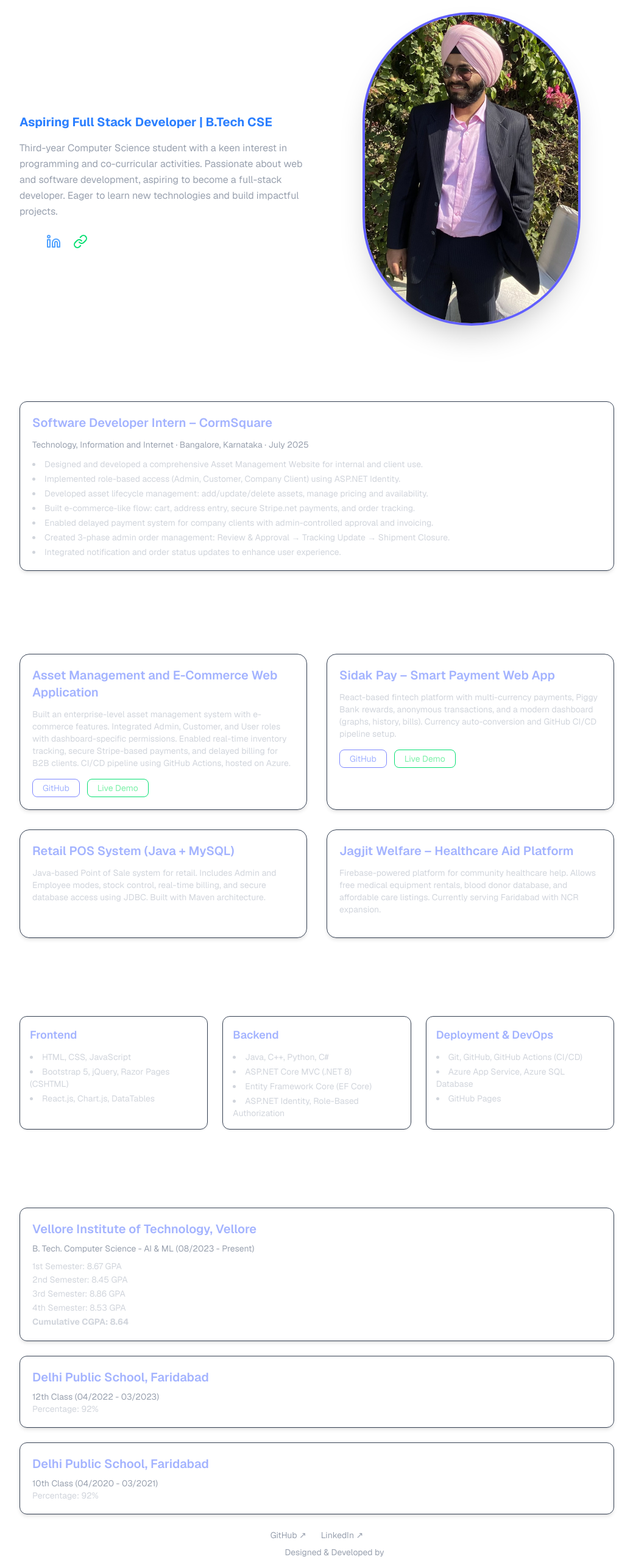
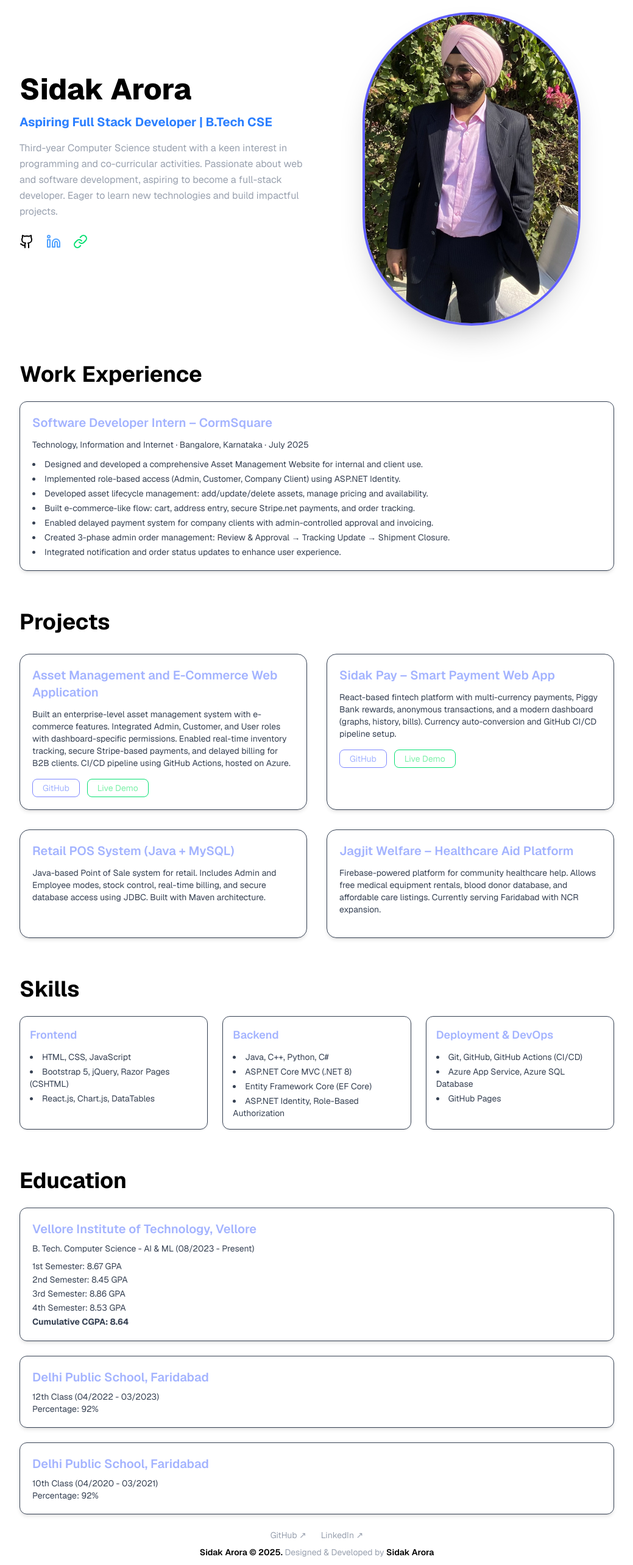
Before and after one commit to siidakk/Sidak-Portfolio, a Next.js app: page / in a window 1280 px wide. Shown: the part 80-2646 px from the top of the page at 61% size, without its empty margins (120-1159 px from the left). Built offline with nearby package versions, Linux system fonts and the light colour scheme.

Commit message:
Initial commit

```diff
--- a/app/page.js
+++ b/app/page.js
@@ -49,7 +49,7 @@ function Home() {
           onClick={scrollToTop}
           initial={{ opacity: 0 }}
           animate={{ opacity: 1 }}
-          className="fixed bottom-6 right-6 p-3 rounded-full bg-indigo-600 text-white shadow-lg hover:bg-indigo-700 transition z-50"
+          className="fixed bottom-6 right-6 p-3 rounded-full bg-indigo-600 text-black dark:text-white shadow-lg hover:bg-indigo-700 transition z-50"
         >
           <ArrowUp className="w-5 h-5" />
         </motion.button>
@@ -62,7 +62,7 @@ function Home() {
           animate={{ opacity: 1, x: 0 }}
           transition={{ duration: 1 }}
         >
-          <h1 className="text-5xl font-extrabold mb-4 text-white">Sidak Arora</h1>
+          <h1 className="text-5xl font-extrabold mb-4 text-black dark:text-white">Sidak Arora</h1>
           <p className="text-xl font-bold mb-4 text-blue-500">Aspiring Full Stack Developer | B.Tech CSE</p>
           <p className="text-base mb-6 text-gray-400 leading-relaxed">
             Third-year Computer Science student with a keen interest in programming and co-curricular activities.
@@ -71,7 +71,7 @@ function Home() {
           </p>
           <div className="flex gap-5 mb-6">
             <a href="https://github.com/siidakk" target="_blank">
-              <Github className="w-6 h-6 text-white hover:text-gray-200 transition duration-300" />
+              <Github className="w-6 h-6 text-black dark:text-white hover:text-gray-200 transition duration-300" />
             </a>
             <a href="https://www.linkedin.com/in/sidakarora" target="_blank">
               <Linkedin className="w-6 h-6 text-blue-400 hover:text-blue-500 transition duration-300" />
@@ -101,7 +101,7 @@ function Home() {
       {/* Work Experience Section */}
       <motion.h2
         id="work"
-        className="text-4xl font-bold mt-16 mb-6 text-white"
+        className="text-4xl font-bold mt-16 mb-6 text-black dark:text-white"
         initial={{ opacity: 0, y: 20 }}
         whileInView={{ opacity: 1, y: 0 }}
         viewport={{ once: true }}
@@ -117,8 +117,8 @@ function Home() {
         transition={{ duration: 0.6, delay: 0.2 }}
       >
         <h3 className="text-xl font-semibold text-indigo-300">Software Developer Intern – CormSquare</h3>
-        <p className="text-gray-400 text-sm">Technology, Information and Internet · Bangalore, Karnataka · July 2025</p>
-        <ul className="list-disc list-inside text-gray-300 text-sm mt-2 space-y-1">
+        <p className="text-gray-700 dark:text-gray-400 text-sm">Technology, Information and Internet · Bangalore, Karnataka · July 2025</p>
+        <ul className="list-disc list-inside text-gray-700 dark:text-gray-300 text-sm mt-2 space-y-1">
           <li>Designed and developed a comprehensive Asset Management Website for internal and client use.</li>
           <li>Implemented role-based access (Admin, Customer, Company Client) using ASP.NET Identity.</li>
           <li>Developed asset lifecycle management: add/update/delete assets, manage pricing and availability.</li>
@@ -133,7 +133,7 @@ function Home() {
 
 
       {/* Projects Section */}
-      <h2 id="projects" className="text-4xl font-bold mt-16 mb-8 text-white">Projects</h2>
+      <h2 id="projects" className="text-4xl font-bold mt-16 mb-8 text-black dark:text-white">Projects</h2>
       <div className="grid grid-cols-1 md:grid-cols-2 gap-8">
         {[
           {
@@ -166,7 +166,7 @@ function Home() {
             transition={{ duration: 0.6, delay: idx * 0.2 }}
           >
             <h3 className="text-xl font-semibold mb-3 text-indigo-300">{proj.title}</h3>
-            <p className="text-sm text-gray-300 mb-4">{proj.desc}</p>
+            <p className="text-sm text-gray-700 dark:text-gray-300 mb-4">{proj.desc}</p>
             {proj.github && (
               <div className="flex gap-3">
                 <a href={proj.github} target="_blank">
@@ -186,7 +186,7 @@ function Home() {
       </div>
 
       {/* Skills Section */}
-      <h2 id="skills" className="text-4xl font-bold mt-16 mb-6 text-white">Skills</h2>
+      <h2 id="skills" className="text-4xl font-bold mt-16 mb-6 text-black dark:text-white">Skills</h2>
       <div className="grid grid-cols-1 md:grid-cols-3 gap-6 text-sm">
         {[
           {
@@ -211,7 +211,7 @@ function Home() {
             transition={{ duration: 0.5, delay: idx * 0.2 }}
           >
             <h4 className="font-semibold text-lg text-indigo-300 mb-3">{skill.title}</h4>
-            <ul className="list-disc list-inside text-gray-300 space-y-1">
+            <ul className="list-disc list-inside text-gray-700 dark:text-gray-300 space-y-1">
               {skill.items.map((item, i) => (
                 <li key={i}>{item}</li>
               ))}
@@ -224,7 +224,7 @@ function Home() {
       {/* Education Section */}
       <motion.h2
       id="education"
-        className="text-4xl font-bold mt-16 mb-6 text-white"
+        className="text-4xl font-bold mt-16 mb-6 text-black dark:text-white"
         initial={{ opacity: 0, y: 20 }}
         whileInView={{ opacity: 1, y: 0 }}
         viewport={{ once: true }}
@@ -241,8 +241,8 @@ function Home() {
       >
         <div className="bg-white/10 backdrop-blur-md p-5 rounded-xl border border-gray-700 shadow-md">
           <h3 className="text-xl font-semibold text-indigo-300 mb-2">Vellore Institute of Technology, Vellore</h3>
-          <p className="text-gray-400 text-sm">B. Tech. Computer Science - AI & ML (08/2023 - Present)</p>
-          <p className="text-gray-300 text-sm mt-2 leading-relaxed">
+          <p className="text-gray-700 dark:text-gray-400 text-sm">B. Tech. Computer Science - AI & ML (08/2023 - Present)</p>
+          <p className="text-gray-700 dark:text-gray-300 text-sm mt-2 leading-relaxed">
             1st Semester: 8.67 GPA<br />
             2nd Semester: 8.45 GPA<br />
             3rd Semester: 8.86 GPA<br />
@@ -253,14 +253,14 @@ function Home() {
 
         <div className="bg-white/10 backdrop-blur-md p-5 rounded-xl border border-gray-700 shadow-md">
           <h3 className="text-xl font-semibold text-indigo-300 mb-2">Delhi Public School, Faridabad</h3>
-          <p className="text-gray-400 text-sm">12th Class (04/2022 - 03/2023)</p>
-          <p className="text-gray-300 text-sm">Percentage: 92%</p>
+          <p className="text-gray-700 dark:text-gray-400 text-sm">12th Class (04/2022 - 03/2023)</p>
+          <p className="text-gray-700 dark:text-gray-300 text-sm">Percentage: 92%</p>
         </div>
 
         <div className="bg-white/10 backdrop-blur-md p-5 rounded-xl border border-gray-700 shadow-md">
           <h3 className="text-xl font-semibold text-indigo-300 mb-2">Delhi Public School, Faridabad</h3>
-          <p className="text-gray-400 text-sm">10th Class (04/2020 - 03/2021)</p>
-          <p className="text-gray-300 text-sm">Percentage: 92%</p>
+          <p className="text-gray-700 dark:text-gray-400 text-sm">10th Class (04/2020 - 03/2021)</p>
+          <p className="text-gray-700 dark:text-gray-300 text-sm">Percentage: 92%</p>
         </div>
      </motion.div>
 
@@ -285,8 +285,8 @@ function Home() {
   </div>
 
   <p>
-    <span className="font-semibold text-white">Sidak Arora © 2025.</span>{' '}
-    Designed & Developed by <span className="font-semibold text-white">Sidak Arora</span>
+    <span className="font-semibold text-black dark:text-white">Sidak Arora © 2025.</span>{' '}
+    Designed & Developed by <span className="font-semibold text-black dark:text-white">Sidak Arora</span>
   </p>
 </footer>
 
```
